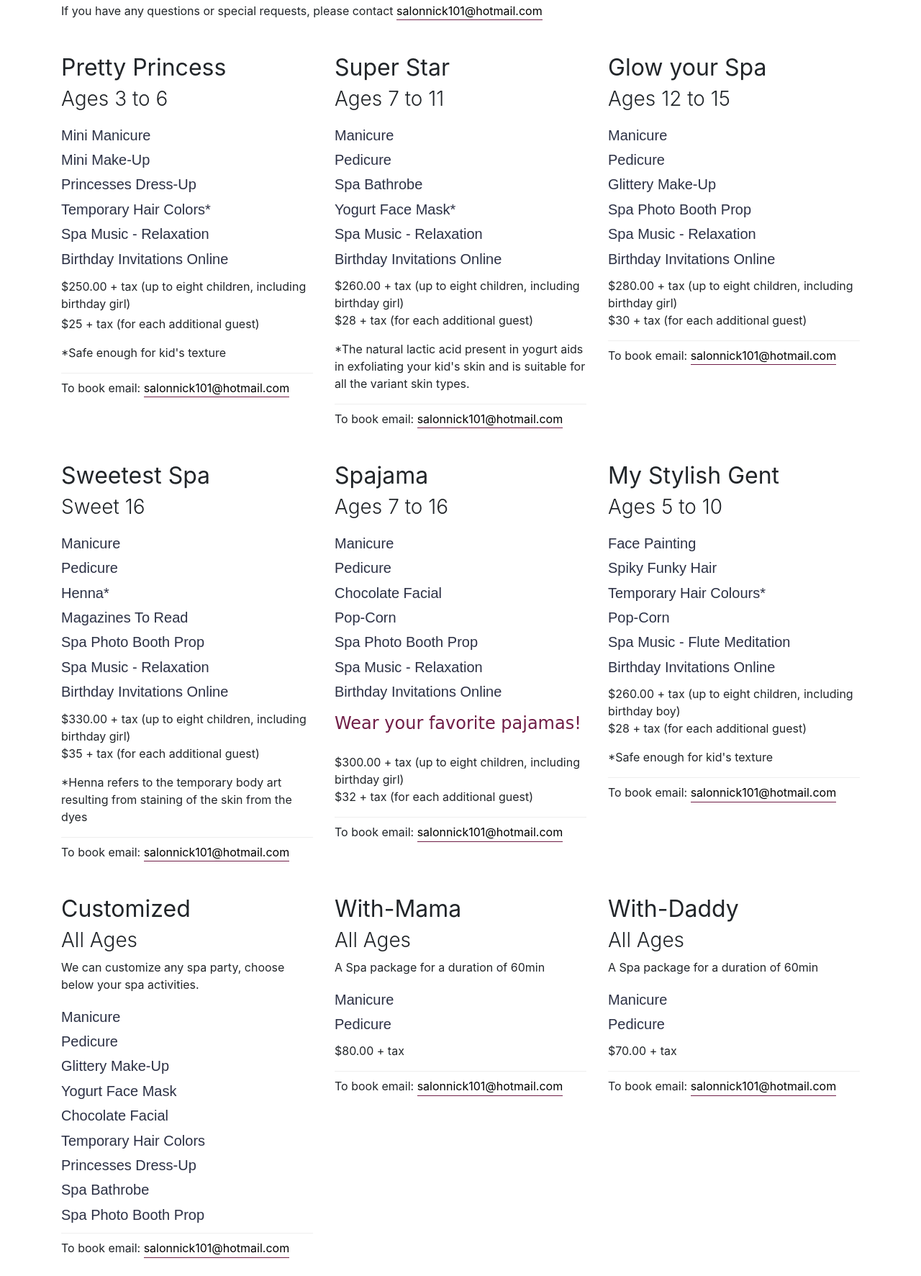
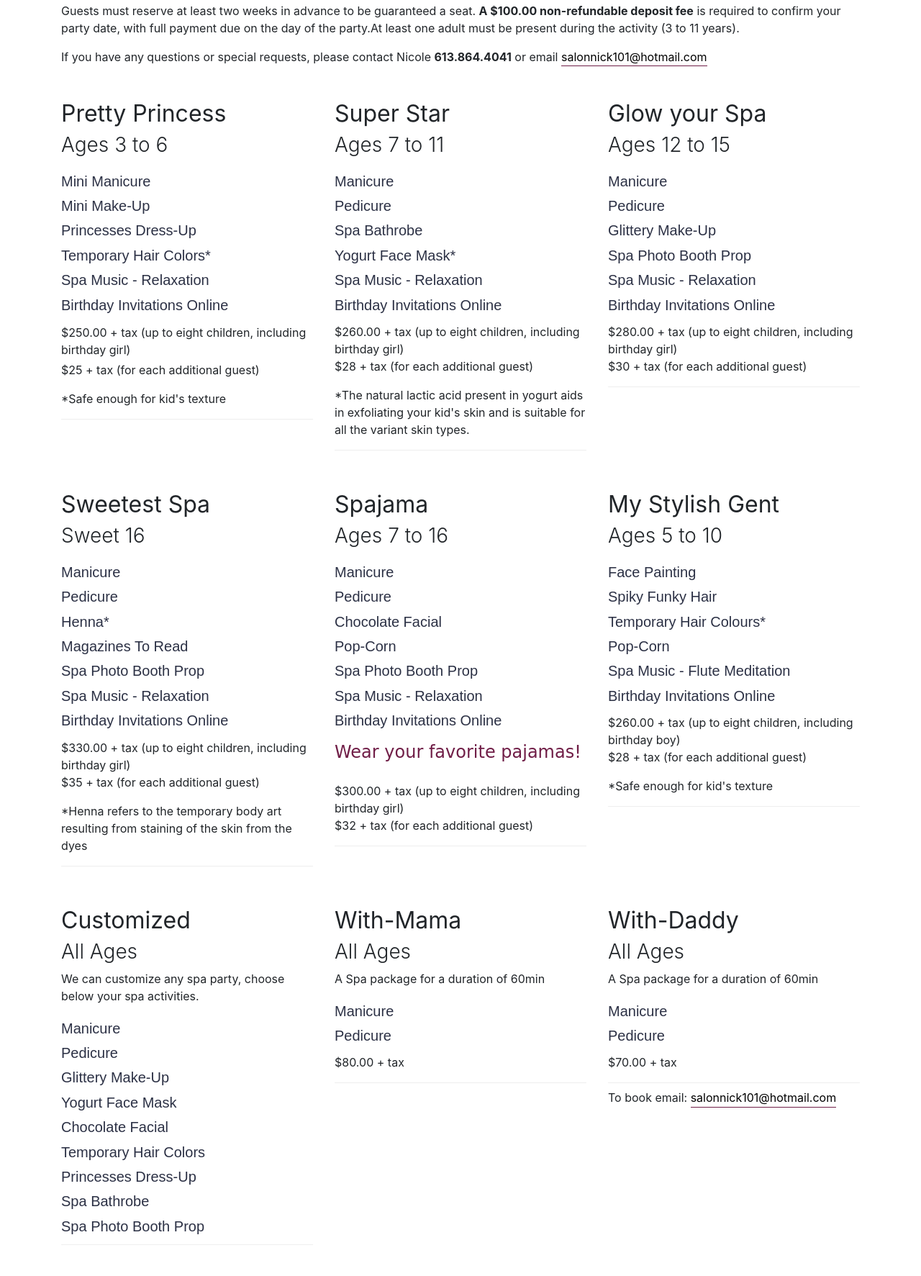
Before and after one commit to sercankum/salonnick, a plain HTML site: page nick101/parties.html in a window 1280 px wide. Shown: the part 1006-2779 px from the top of the page at 72% size. Drawn offline with Linux system fonts and the light colour scheme.

Commit message:
Pushing changes

```diff
--- a/assets/data/nick_101/store-info.json
+++ b/assets/data/nick_101/store-info.json
@@ -6,15 +6,15 @@
         "content": {
             "en": {
                 "parties": "Thanks for visiting, we are open today for birthday parties only.",
-                "early9": "Thanks for visiting, we open today at 9 AM.",
+                "early9": "Thanks for visiting, we open today at 10 AM.",
                 "open6": "Open today till 6 PM.",
-                "closed9": "Thanks for visiting, we will be open tomorrow at 9 AM."
+                "closed9": "Thanks for visiting, we will be open tomorrow at 10 AM."
             },
             "fr": {
                 "parties": "Merci pour votre visite, nous sommes ouverts aujourd'hui pour les fêtes d'anniversaire seulement.",
-                "early9": "Merci pour votre visite, nous sommes ouverts aujourd'hui à 9h.",
+                "early9": "Merci pour votre visite, nous sommes ouverts aujourd'hui à 10h.",
                 "open6": "ouvert aujourd'hui jusqu'à 18h.",
-                "closed9": "Merci pour votre visite, nous serons ouverts demain à 9h."
+                "closed9": "Merci pour votre visite, nous serons ouverts demain à 10h."
             }
         },
         "holiday": [],
--- a/nick101/parties.html
+++ b/nick101/parties.html
@@ -422,9 +422,10 @@
             to invite as well as the activities you pick for the party at a
             pro-rated cost.
           </p>
-
+          <p class="mb-3 col-12">Guests must reserve at least two weeks in advance to be guaranteed a seat.
+          <strong>A $100.00 non-refundable deposit fee</strong> is required to confirm your party date, with full payment due on the day of the party.At least one adult must be present during the activity (3 to 11 years).</p>
           <p class="col-12">
-            If you have any questions or special requests, please contact
+            If you have any questions or special requests, please contact Nicole <strong>613.864.4041</strong> or email
             <a href="mailto:salonnick101@hotmail.com"
               >salonnick101@hotmail.com</a
             >
@@ -468,14 +469,6 @@
             <p class="price mb-3">$25 + tax (for each additional guest)</p>
             <p class="mb-3">*Safe enough for kid's texture</p>
             <div class="grey-border-bottom mb-2"></div>
-            <p>
-              To book email:
-              <a
-                class="purple-border-bottom"
-                href="mailto:salonnick101@hotmail.com"
-                >salonnick101@hotmail.com</a
-              >
-            </p>
           </div>
 
           <div class="col-lg-4 col-sm-6 mb-5 mb-lg-0">
@@ -517,14 +510,6 @@
               your kid's skin and is suitable for all the variant skin types.
             </p>
             <div class="grey-border-bottom mb-2"></div>
-            <p>
-              To book email:
-              <a
-                class="purple-border-bottom"
-                href="mailto:salonnick101@hotmail.com"
-                >salonnick101@hotmail.com</a
-              >
-            </p>
           </div>
 
           <div class="col-lg-4 col-sm-6 mb-5 mb-lg-0">
@@ -561,14 +546,6 @@
             </p>
             <p class="price mb-3">$30 + tax (for each additional guest)</p>
             <div class="grey-border-bottom mb-2"></div>
-            <p>
-              To book email:
-              <a
-                class="purple-border-bottom"
-                href="mailto:salonnick101@hotmail.com"
-                >salonnick101@hotmail.com</a
-              >
-            </p>
           </div>
         </div>
 
@@ -614,14 +591,6 @@
               the skin from the dyes
             </p>
             <div class="grey-border-bottom mb-2"></div>
-            <p>
-              To book email:
-              <a
-                class="purple-border-bottom"
-                href="mailto:salonnick101@hotmail.com"
-                >salonnick101@hotmail.com</a
-              >
-            </p>
           </div>
 
           <div class="col-lg-4 col-sm-6 mb-5 mb-lg-0">
@@ -666,14 +635,7 @@
             </p>
             <p class="price mb-3">$32 + tax (for each additional guest)</p>
             <div class="grey-border-bottom mb-2"></div>
-            <p>
-              To book email:
-              <a
-                class="purple-border-bottom"
-                href="mailto:salonnick101@hotmail.com"
-                >salonnick101@hotmail.com</a
-              >
-            </p>
+
           </div>
 
           <div class="col-lg-4 col-sm-6 mb-5 mb-lg-0">
@@ -708,14 +670,7 @@
             <p class="price mb-3">$28 + tax (for each additional guest)</p>
             <p class="mb-3">*Safe enough for kid's texture</p>
             <div class="grey-border-bottom mb-2"></div>
-            <p>
-              To book email:
-              <a
-                class="purple-border-bottom"
-                href="mailto:salonnick101@hotmail.com"
-                >salonnick101@hotmail.com</a
-              >
-            </p>
+
           </div>
         </div>
 
@@ -769,14 +724,7 @@
             </div>
 
             <div class="grey-border-bottom mb-2"></div>
-            <p>
-              To book email:
-              <a
-                class="purple-border-bottom"
-                href="mailto:salonnick101@hotmail.com"
-                >salonnick101@hotmail.com</a
-              >
-            </p>
+
           </div>
           <div class="col-lg-4 col-sm-6 mb-5 mb-lg-0">
             <div class="section-title">
@@ -795,14 +743,7 @@
 
             <p class="price mb-3">$80.00 + tax</p>
             <div class="grey-border-bottom mb-2"></div>
-            <p>
-              To book email:
-              <a
-                class="purple-border-bottom"
-                href="mailto:salonnick101@hotmail.com"
-                >salonnick101@hotmail.com</a
-              >
-            </p>
+
           </div>
           <div class="col-lg-4 col-sm-6 mb-5 mb-lg-0">
             <div class="section-title">
@@ -907,14 +848,6 @@
           <p class="price mb-3">or two time slots for $80</p>
           <p class="mb-3">*Safe enough for kid's texture</p>
           <div class="grey-border-bottom mb-2"></div>
-          <p>
-            To book email:
-            <a
-              class="purple-border-bottom"
-              href="mailto:salonnick101@hotmail.com"
-              >salonnick101@hotmail.com</a
-            >
-          </p>
         </div>
       </div>
     </section>
```
Also changed, not shown: assets/data/nick_101/fr/store-info.json (+4 -4 lines), assets/data/salon_nick/fr/store-info.json (+4 -4 lines), assets/data/salon_nick/store-info.json (+4 -4 lines), contact.html (+3 -3 lines), nick101/contact.html (+1 -1 lines), 1 other file.
